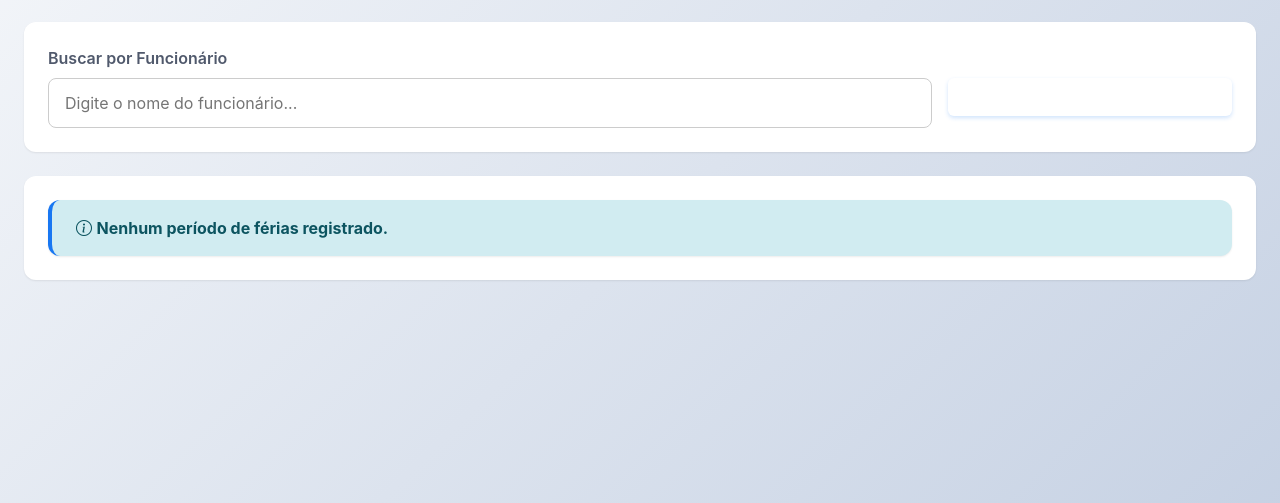
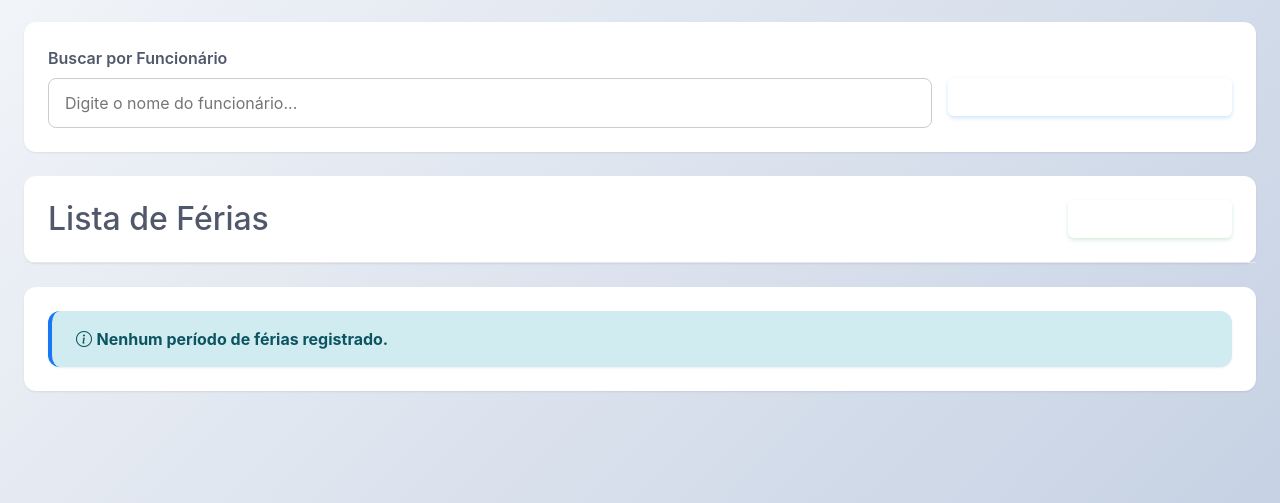
Before and after one commit to fnando1/Projeto-Python---Web-App-Recursos---Humanos, a Django app: page /ferias/ in a window 1280 px wide. Shown: the part 158-661 px from the top of the page. Run offline with Django 5.2, Linux system fonts and the light colour scheme; data comes from the database, SQL or seed files in the repository; data that the repository does not hold is empty.

Commit message:
Adiciona botão registrar férias nas páginas de férias

```diff
--- a/core/templates/core/ferias_detail.html
+++ b/core/templates/core/ferias_detail.html
@@ -43,6 +43,7 @@
     <div class="mt-3">
         <a href="{% url 'core:ferias_update' ferias.pk %}" class="btn btn-primary">Editar</a>
         <a href="{% url 'core:ferias_delete' ferias.pk %}" class="btn btn-danger">❌ Deletar</a>
+        <a href="{% url 'core:ferias_create' %}" class="btn btn-success">Registrar Novo</a>
         <a href="{% url 'core:ferias_list' %}" class="btn btn-secondary">Voltar</a>
     </div>
 </div>
--- a/core/templates/core/ferias_list.html
+++ b/core/templates/core/ferias_list.html
@@ -26,6 +26,14 @@
 </div>
 
 <!-- LISTA DE FÉRIAS -->
+<div class="card-fb mb-4">
+    <div class="card-header d-flex justify-content-between align-items-center">
+        <h2 class="mb-0">Lista de Férias</h2>
+        <a href="{% url 'core:ferias_create' %}" class="btn btn-fb-success">
+            <i class="bi bi-calendar-plus"></i> Registrar Férias
+        </a>
+    </div>
+</div>
 <div class="card-fb">
     {% if ferias %}
         <div class="table-responsive">
```
